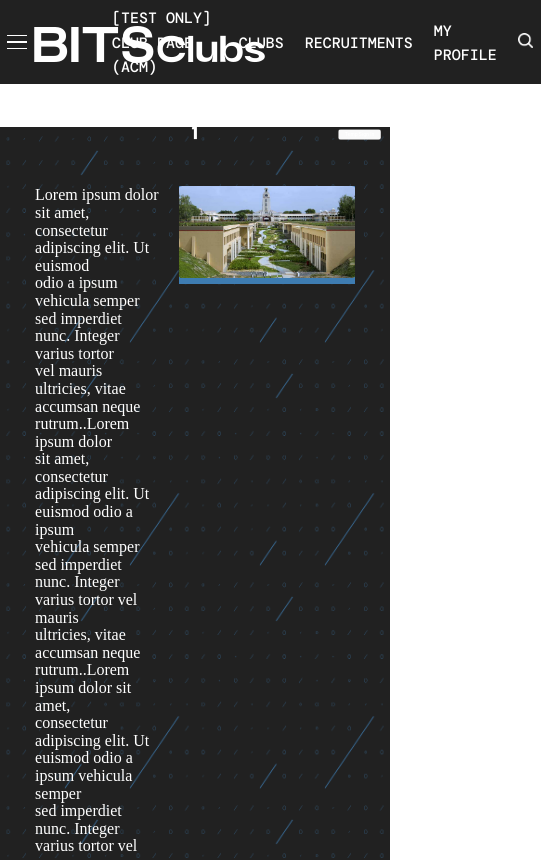
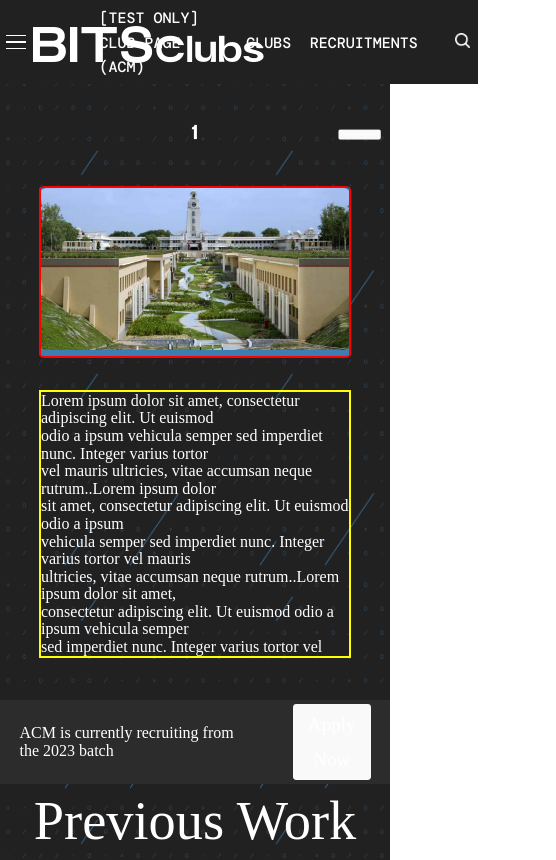
Before and after one commit to dvm-bitspilani/bits-club, a React (Vite) app: page /1 in a window 390 px wide. Shown: the top 860 px of the page, 556 px wide, since content can reach past the window. Built offline with nearby package versions, Linux system fonts and the light colour scheme; a web font is replaced by a local one.

Commit message:
Basics of auth done

```diff
--- a/package.json
+++ b/package.json
@@ -10,6 +10,8 @@
     "preview": "vite preview"
   },
   "dependencies": {
+    "@react-oauth/google": "^0.11.0",
+    "jwt-decode": "^3.1.2",
     "localforage": "^1.10.0",
     "match-sorter": "^6.3.1",
     "react": "^18.2.0",
--- a/src/App.jsx
+++ b/src/App.jsx
@@ -1,11 +1,13 @@
 import { useRoutes } from "react-router-dom"
-
+import { GoogleOAuthProvider } from '@react-oauth/google';
 import Navbar from "../src/routes/Navbar/Navbar"
 import ClubPage from "./routes/components/Club Page/ClubPage.jsx"
 import LandingPage from "./routes/components/Landing Page/LandingPage.jsx"
 import RecruitmentsPage from "./routes/components/Recruitments Page/Recruitments.jsx"
 // import ImgContainer1 from "./routes/components/Recruitments Page/ImgContainer1"
 import EventsPage from "./routes/components/Events Page/EventsPage"
+
+const CLIENT_ID = "790445088727-eteehqoqngm4q823mt8i0281fj2uch3g.apps.googleusercontent.com";
 
 function App() {
 
@@ -29,6 +31,7 @@ function App() {
   ])
 
   return (
+    <GoogleOAuthProvider clientId={CLIENT_ID}>
     <div style={{
       backgroundImage: "url(../src/assets/Sprinkle2.png)",
       backgroundRepeat: "repeat",
@@ -37,6 +40,7 @@ function App() {
     <Navbar />
       {routes}
     </div>
+    </GoogleOAuthProvider>
   )
 }
 
--- a/src/index.css
+++ b/src/index.css
@@ -8,6 +8,9 @@
 }
 body{
   background-color: #212121d9;
+}
+html,body{
+  overflow-x: hidden;
 }
 :root {
   font-family: Inter, system-ui, Avenir, Helvetica, Arial, sans-serif;
--- a/src/routes/Navbar/Navbar.jsx
+++ b/src/routes/Navbar/Navbar.jsx
@@ -1,17 +1,43 @@
-import React, { useEffect } from "react";
 import "./Navbar.css";
+
 import image from "../../Assets/Vector(1).png";
+
+import { useState } from "react";
 import { Link } from "react-router-dom";
+
+import SignIn from "./signIn";
+import ProfileIcon from "./profileIcon";
+// import { gapi } from "gapi-script";
+
+// import { useEffect } from "react";
+
+// const CLIENT_ID =
+//   "790445088727-eteehqoqngm4q823mt8i0281fj2uch3g.apps.googleusercontent.com";
+
 export default function Navbar() {
-  const openSearchInputBox = ()=>{
-      document.getElementById('navbar-search-input-item').classList.toggle('hiddenDisplay');
-      document.getElementById('navbar-test-item').classList.toggle('hiddenDisplay');
-      document.getElementById('navbar-clubs-item').classList.toggle('hiddenDisplay');
-      document.getElementById('navbar-recruitments-item').classList.toggle('hiddenDisplay');
-      document.getElementById('navbar-profile-item').classList.toggle('hiddenDisplay');
-      document.getElementsByClassName('navbar-logo')[0].classList.toggle('hiddenDisplay');
-      document.getElementsByClassName('hamburger-menu-btn')[0].classList.toggle('hiddenDisplay');
-  }
+  const openSearchInputBox = () => {
+    document
+      .getElementById("navbar-search-input-item")
+      .classList.toggle("hiddenDisplay");
+    document
+      .getElementById("navbar-test-item")
+      .classList.toggle("hiddenDisplay");
+    document
+      .getElementById("navbar-clubs-item")
+      .classList.toggle("hiddenDisplay");
+    document
+      .getElementById("navbar-recruitments-item")
+      .classList.toggle("hiddenDisplay");
+    document
+      .getElementById("navbar-profile-item")
+      .classList.toggle("hiddenDisplay");
+    document
+      .getElementsByClassName("navbar-logo")[0]
+      .classList.toggle("hiddenDisplay");
+    document
+      .getElementsByClassName("hamburger-menu-btn")[0]
+      .classList.toggle("hiddenDisplay");
+  };
   // window.addEventListener('scroll', ()=>{
   //   if(window.scrollY>0){
   //     document.querySelector('.navbar-right').classList.remove('hiddenDisplay')
@@ -20,6 +46,9 @@ export default function Navbar() {
   //     document.querySelector('.navbar-right').classList.add('hiddenDisplay')
   //   }
   // })
+
+  const [userCredentials, setUserCredentials] = useState(null);
+
   return (
     <>
       <nav>
@@ -30,7 +59,7 @@ export default function Navbar() {
               <span className="hamline" id="hamline2"></span>
               <span className="hamline" id="hamline3"></span>
             </div>
-            <div className = 'navbar-logo'>
+            <div className="navbar-logo">
               <Link to="/">
                 <span id="navbar-logo-bits">BITS</span>
                 <span id="navbar-logo-clubs">Clubs</span>
@@ -39,25 +68,41 @@ export default function Navbar() {
           </div>
           <div className="navbar-right">
             <ul className="navbar-right-list">
-              <li id='navbar-test-item'>
-                <Link to="/Association-of-Computing-Machinery">[TEST ONLY] CLUB PAGE (ACM)</Link>
+              <li id="navbar-test-item">
+                <Link to="/Association-of-Computing-Machinery">
+                  [TEST ONLY] CLUB PAGE (ACM)
+                </Link>
               </li>
-              <li id='navbar-clubs-item'>
+              <li id="navbar-clubs-item">
                 <Link to="/club">CLUBS</Link>
               </li>
-              <li id='navbar-recruitments-item'>
+              <li id="navbar-recruitments-item">
                 <Link to="/(club-name)/recruitments">RECRUITMENTS</Link>
               </li>
-              <li id='navbar-profile-item'>
-                <Link to="/">MY PROFILE</Link>
+              <li id="navbar-profile-item">
+                {/* If userJWT is not null, then profile will be showed, otherwise the signin button will be shown */}
+                {userCredentials ? (
+                  <ProfileIcon userCredentials={userCredentials} />
+                ) : (
+                  <SignIn setUserCredentials={setUserCredentials} />
+                )}
               </li>
               <li id="navbar-search-btn-item">
-                <a href="#" >
-                  <img src={image} alt="" width="15px" onClick={openSearchInputBox}/>
+                <a href="#">
+                  <img
+                    src={image}
+                    alt=""
+                    width="15px"
+                    onClick={openSearchInputBox}
+                  />
                 </a>
               </li>
               <li id="navbar-search-input-item" className="hiddenDisplay">
-                <input type="text" placeholder="Search" className="navbar-search-input-box"/>
+                <input
+                  type="text"
+                  placeholder="Search"
+                  className="navbar-search-input-box"
+                />
               </li>
             </ul>
           </div>
--- /dev/null
+++ b/src/routes/Navbar/ProfileIcon.jsx
@@ -0,0 +1,23 @@
+import { useState } from "react";
+
+export default function ProfileIcon({ userCredentials }) {
+  const [profileDetails, setProfileDetails] = useState(false);
+  console.log(profileDetails);
+  return (
+    <div
+      className="profile-image"
+      onMouseDown={() => setProfileDetails(!profileDetails)}
+    >
+      <img src={userCredentials.picture} alt="profile" />
+      {profileDetails && (
+        <div className="profile-details">
+          <img src={userCredentials.picture} alt="profile" />
+          <div>
+            <p>{userCredentials.name}</p>
+          </div>
+          <p>{userCredentials.email}</p>
+        </div>
+      )}
+    </div>
+  );
+}
--- /dev/null
+++ b/src/routes/Navbar/SignIn.jsx
@@ -0,0 +1,24 @@
+import { GoogleLogin } from "@react-oauth/google";
+import jwtDecode from "jwt-decode";
+
+// const CLIENT_ID =
+//   "790445088727-eteehqoqngm4q823mt8i0281fj2uch3g.apps.googleusercontent.com";
+// const CLIENT_SECRET = "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";
+
+export default function SignIn({setUserCredentials}) {
+  return (
+    <GoogleLogin
+      onSuccess={(credentialResponse) => {
+        var decoded = jwtDecode(credentialResponse.credential);
+        console.log(decoded);
+        setUserCredentials(decoded);
+      }}
+      onError={() => {
+        console.log("Login Failed");
+      }}
+      useOneTap
+      size="medium"
+      ux_mode="popup"
+    />
+  );
+}
--- a/src/routes/components/Club Page/ClubPage.css
+++ b/src/routes/components/Club Page/ClubPage.css
@@ -2,8 +2,8 @@
   --club-description-width: 32%;
 }
 
-.club-page{
-  background: url('/assets/bg.png');
+.club-page {
+  background: url("/assets/bg.png");
   background-size: contain;
 }
 
@@ -39,7 +39,7 @@ align-items: center;
 }
 
 .club-description {
-  /* border: 2px solid yellow; */
+  border: 2px solid yellow;
   margin-right: 5%;
   position: relative;
 
@@ -52,7 +52,7 @@ align-items: center;
   line-height: 1.1;
 }
 
-.club-description-textarea{
+.club-description-textarea {
   width: 100%;
   height: inherit;
 
@@ -67,7 +67,7 @@ align-items: center;
   line-height: 1.1;
 }
 
-.club-description-save{
+.club-description-save {
   height: 2rem;
   width: fit-content;
   position: absolute;
@@ -79,41 +79,73 @@ align-items: center;
   border-radius: 5px 5px 0 0;
 }
 
-.club-description-save:hover{
-  background-color: rgba(62, 124, 177, 0.8);;
+.club-description-save:hover {
+  background-color: rgba(62, 124, 177, 0.8);
 }
 
 .club-description-image-container {
   width: 45%;
+
+  display: flex;
   position: relative;
+  align-items: center;
+  z-index: 1;
 
-  /* border: 2px solid red; */
+  border: 2px solid red;
   border-radius: 2%;
 }
 
-.club-description-image-container  img{
+.club-description-image {
+  height: fit-content;
+
+  background: rgba(62, 124, 177, 1);
+
+  mix-blend-mode: color;
+}
+
+.club-description-image img {
   position: relative;
   width: 100%;
-  /* height: 100%; */
-  object-fit: contain;
   border-radius: 2%;
-z-index: -1;
+
+  /* border: 2px solid purple; */
 }
 
-.club-description-image-container picture{
-  z-index: 2;
-  height : fit-content;
+/* .club-description-image {
+  position: relative;
+
+  background:linear-gradient(
+      rgba(255, 0, 0, 0.45),
+      rgba(255, 0, 0, 0.45)
+    ), url("/assets/NAB.png");
+  background-size: contain;
+  background-repeat: no-repeat;
+  background-position: center;
+
+  width: 100%;
+  height:100%;
+
+  border: 2px solid purple;
+  border-radius: 2%;
+} */
+
+/* .club-description-image::after {
+  content: "";
+  display: block;
   position: absolute;
-
+  height: auto;
+  clip-path: url("#club-image-img");
   inset: 0;
   background: rgba(62, 124, 177, 1);
-  /* mix-blend-mode: color; */
-}
+
+  mix-blend-mode: color;
+} */
 
 .club-recruitment {
   background: rgba(44, 44, 44, 1);
   display: flex;
   justify-content: center;
+  align-items: center;
 
   padding-block: 1%;
   margin-block: 2%;
@@ -124,14 +156,15 @@ z-index: -1;
   font-style: normal;
   font-weight: 400;
   font-size: max(2.2vw, 1rem);
+  /* font-size: 1rem; */
   line-height: 1.1;
 
   margin-inline: 5%;
 }
 
 .club-recruitment-button {
-  width: 10%;
-  padding: 0;
+  width: fit-content;
+  padding-inline: 1%;
 
   margin-inline: 5%;
 }
@@ -167,7 +200,8 @@ z-index: -1;
   color: #000;
 } */
 
-.swiper, swiper-container{
+.swiper,
+swiper-container {
   overflow-y: visible;
   width: 80%;
 }
@@ -198,7 +232,7 @@ z-index: -1;
   line-height: 1.25;
 }
 
-.club-skills-tags{
+.club-skills-tags {
   width: 60%;
   margin: auto;
   /* border: 2px solid teal; */
@@ -207,7 +241,7 @@ z-index: -1;
   justify-content: space-between;
 }
 
-.club-leadership-container{
+.club-leadership-container {
   /* border: 2px solid red; */
   width: 80%;
   margin: auto;
@@ -217,3 +251,26 @@ z-index: -1;
   justify-content: space-evenly;
   /* gap: 10%; */
 }
+
+@media (max-width: 700px) {
+  .club-description-container {
+    flex-direction: column;
+  }
+  .club-description {
+    order: 2;
+    width: 80%;
+    margin: auto;
+  }
+  .club-description-save {
+    height: 1.5rem;
+    font-size: 0.5rem;
+    top: -1.5rem;
+  }
+
+  .club-description-image-container {
+    width: 80%;
+    margin: auto;
+    margin-bottom: 2rem;
+    order: 1;
+  }
+}
--- a/src/routes/components/Club Page/ClubPage.jsx
+++ b/src/routes/components/Club Page/ClubPage.jsx
@@ -63,6 +63,7 @@ sed imperdiet nunc. Integer varius tortor vel`);
     e.target.style.height = `${e.target.scrollHeight + 25}px`;
   };
 
+  // Club Description is editable only if the user is an admin
   let clubDescription = isAdmin ? (
     <>
       <textarea
@@ -84,6 +85,8 @@ sed imperdiet nunc. Integer varius tortor vel`);
     <div style={{ whiteSpace: "pre-line" }}>{currentDescription}</div>
   );
 
+
+
   return (
     <div className="club-page">
       <button
@@ -98,9 +101,9 @@ sed imperdiet nunc. Integer varius tortor vel`);
       <section className="club-description-container">
         <div className="club-description">{clubDescription}</div>
         <div className="club-description-image-container">
-          <picture>
-            <img src="/assets/NAB.png" alt=""></img>
-          </picture>
+          <div className="club-description-image">
+            <img id="club-image-img" src="/assets/NAB.png" alt="NAB" />
+          </div>
         </div>
       </section>
       <section className="club-recruitment">
```
Also changed, not shown: index.html (+7 -3 lines), src/routes/Navbar/Navbar.css (+51 -0 lines), 1 other file (tests, documents, lock files or other folders). Lines whose indentation alone changed are shown as unchanged.
